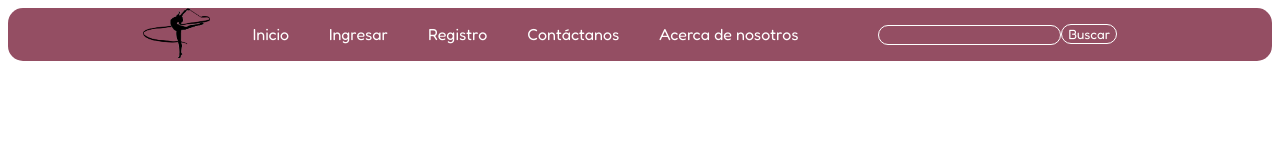
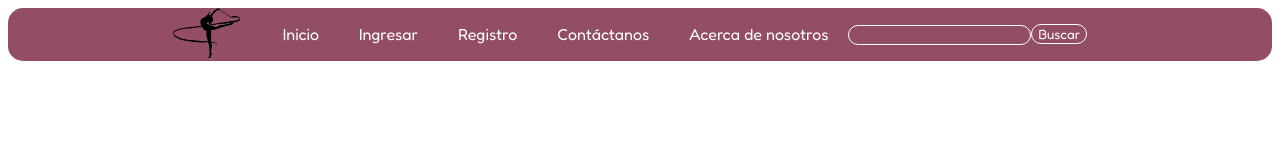
Before and after one commit to Melany-Gil/HTML, a plain HTML site: page index/index.html in a window 1280 px wide. Drawn offline with Linux system fonts and the light colour scheme.

Commit message:
Actualizado

```diff
--- a/assets/estilo.css
+++ b/assets/estilo.css
@@ -15,17 +15,13 @@ nav {
     height: 50px;
 }
 
-#contenido {
-    display: flex;
-}
-
 #contenido ul {
     list-style-type: none;
     display: flex;
     margin-right: 20px;
 }
 
-#contenido a {
+#contenido ul li a {
     padding: 20px;
     text-decoration: none;
     color: #ffffff;
--- a/index/index.html
+++ b/index/index.html
@@ -22,8 +22,7 @@
             <li><a href="/registro/registro.html" target="_blank">Registro</a></li>
             <li><a href="/contacto/contacto.html" target="_blank">Contáctanos</a></li>
             <li><a href="/acerca_de_nosotros/nosotros.html" target="_blank">Acerca de nosotros</a></li>
-          </ul>
-          <ul>
+
             <form action="lista.html" method="get">
               <input type="search" name="busqueda" id="busqueda"><button type="submit">Buscar</button>
             </form>
```
